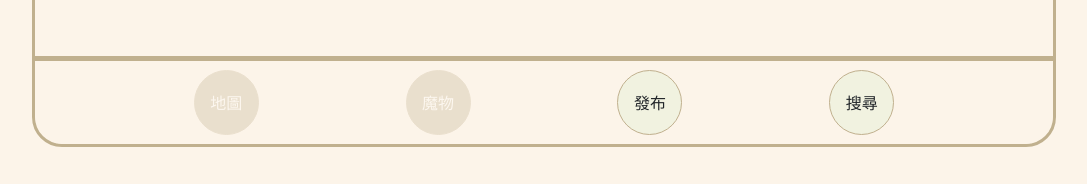
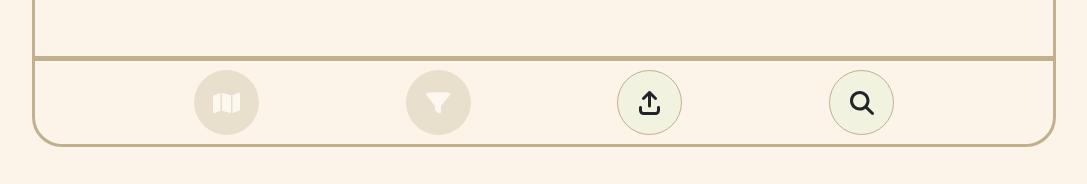
Before and after one commit to MioRain/MNH_Monster_Notice_Board, a Vue app: page / in a window 1280 px wide. Shown: the part 613-797 px from the top of the page, without its empty margins (96-1183 px from the left). Built offline with nearby package versions, Linux system fonts and the light colour scheme.

Commit message:
feat: add fontawesome icon

```diff
--- a/package.json
+++ b/package.json
@@ -8,6 +8,11 @@
     "preview": "vite preview"
   },
   "dependencies": {
+    "@fortawesome/fontawesome-svg-core": "^6.4.2",
+    "@fortawesome/free-brands-svg-icons": "^6.4.2",
+    "@fortawesome/free-regular-svg-icons": "^6.4.2",
+    "@fortawesome/free-solid-svg-icons": "^6.4.2",
+    "@fortawesome/vue-fontawesome": "^3.0.3",
     "axios": "^1.5.1",
     "pinia": "^2.1.6",
     "vue": "^3.3.4"
--- a/src/App.vue
+++ b/src/App.vue
@@ -3,6 +3,12 @@
 import MonsterCard from "./components/MonsterCard.vue";
 import FeatureButton from "./components/FeatureButton.vue";
 import { useStateStore } from "@/stores/state";
+
+import { library } from '@fortawesome/fontawesome-svg-core'
+import { faFilter, faMap, faArrowUpFromBracket, faMagnifyingGlass } from '@fortawesome/free-solid-svg-icons'
+
+/* add icons to the library */
+library.add(faFilter, faMap, faArrowUpFromBracket, faMagnifyingGlass)
 
 const stateStore = useStateStore();
 
--- a/src/components/FeatureButton.vue
+++ b/src/components/FeatureButton.vue
@@ -4,6 +4,7 @@
 import { useUserDataStore } from "@/stores/user-data";
 import { useEyewitnessInfoStore } from "@/stores/eyewitness-info";
 import { useStateStore } from "@/stores/state";
+import { FontAwesomeIcon } from "@fortawesome/vue-fontawesome";
 import axios from "axios";
 
 const userDataStore = useUserDataStore();
@@ -145,17 +146,23 @@
 
 <template>
   <div class="container">
-    <button class="map">地圖</button>
-    <button class="monster">魔物</button>
+    <button class="map">
+      <font-awesome-icon icon="fa-solid fa-map" size="xl" />
+    </button>
+    <button class="monster">
+      <font-awesome-icon icon="fa-solid fa-filter" size="xl" />
+    </button>
     <button
       type="button"
       data-bs-toggle="modal"
       data-bs-target="#exampleModal"
       class="announce"
     >
-      發布
+      <font-awesome-icon icon="fa-solid fa-arrow-up-from-bracket" size="xl" />
     </button>
-    <button class="search" @click="fetchMonsterList">搜尋</button>
+    <button class="search" @click="fetchMonsterList">
+      <font-awesome-icon icon="fa-solid fa-magnifying-glass" size="xl" />
+    </button>
   </div>
 
   <div
```
Also changed, not shown: 1 other file (tests, documents, lock files or other folders).
